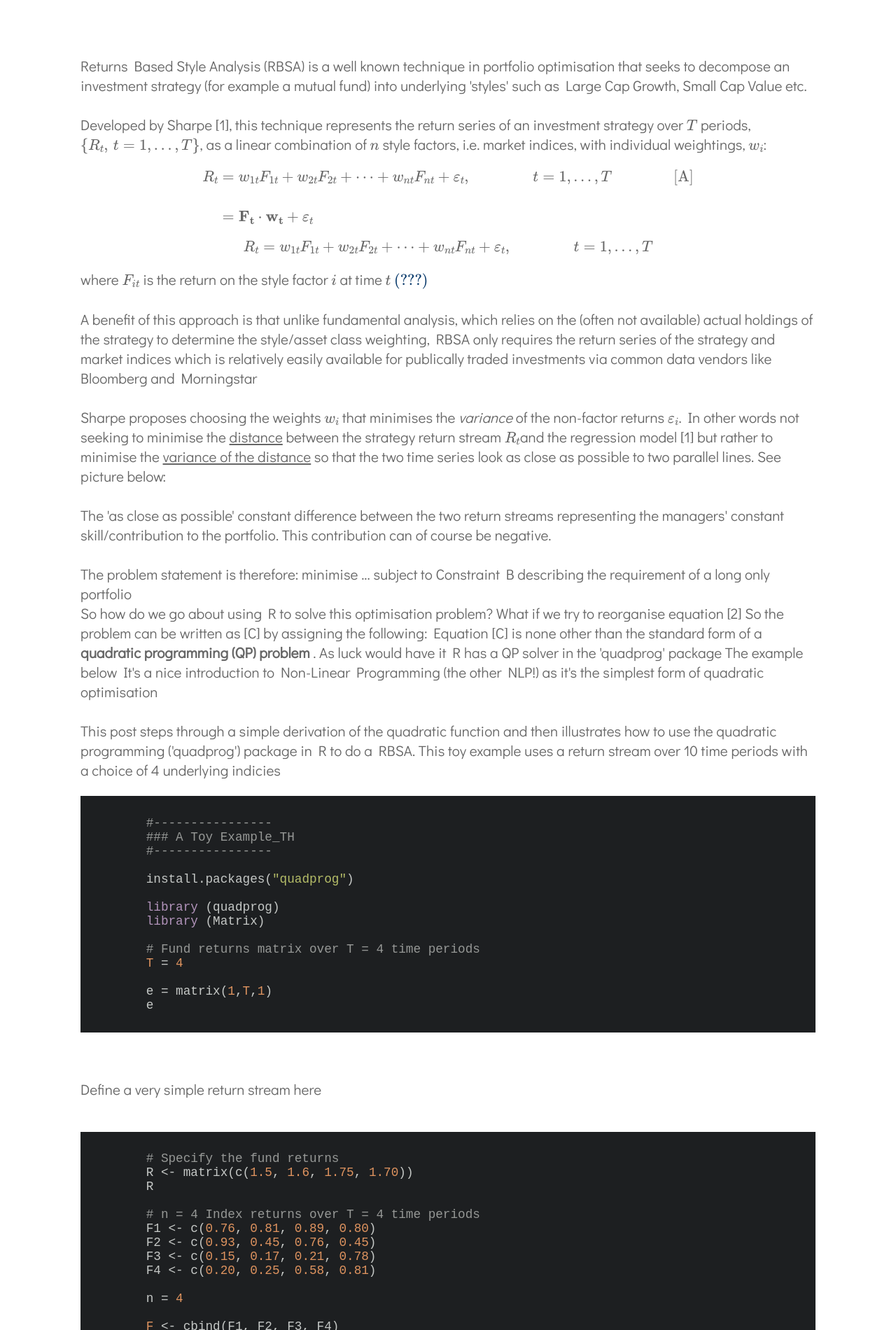
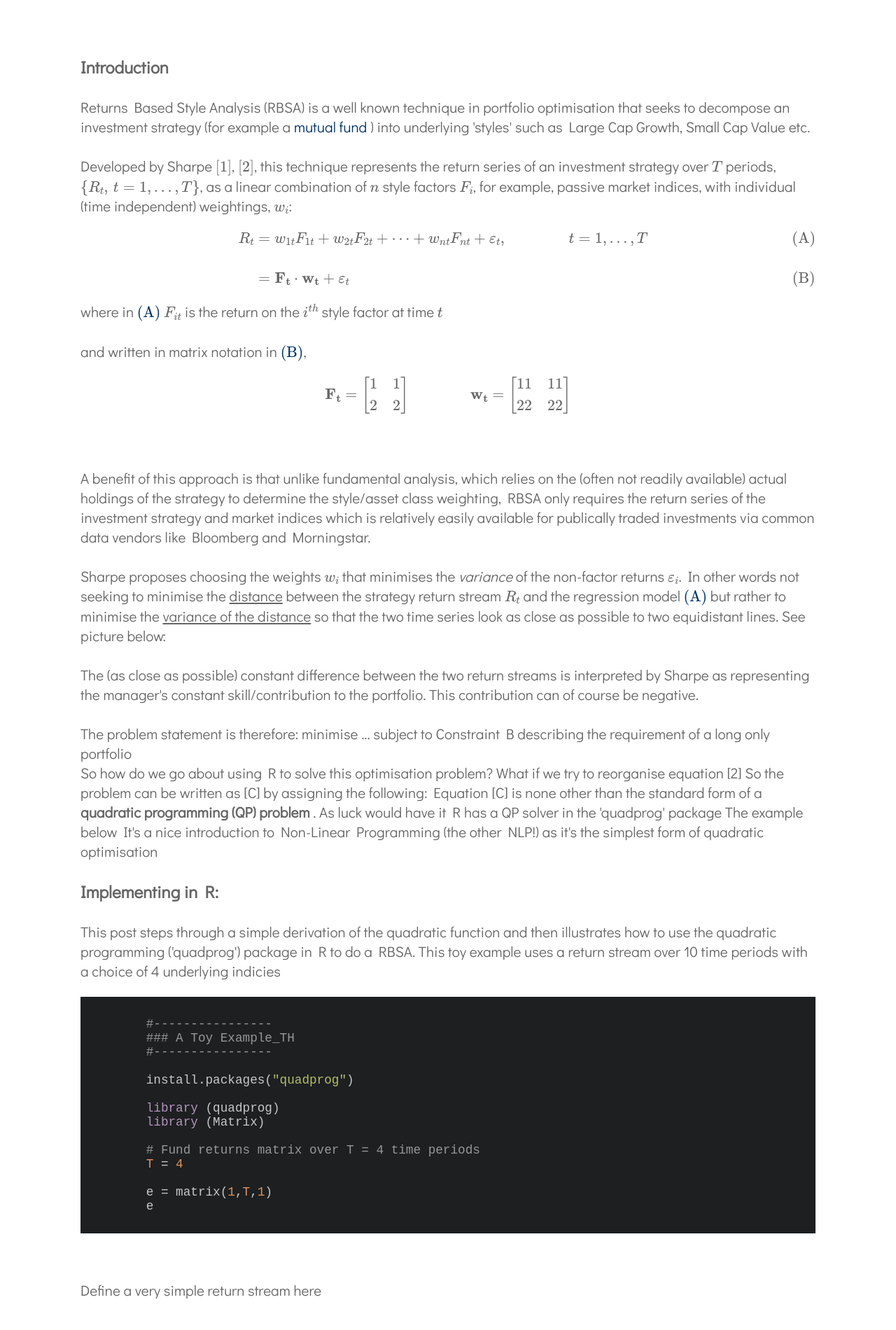
Before and after one commit to ThomasHandscomb/ThomasHandscomb.github.io, a Jekyll site: the page built from _posts/2019-06-25-RBSA.md, in a window 1280 px wide. Shown: the part 409-2309 px from the top of the page at 70% size. Built offline with Jekyll 4.4.1, drawn with Linux system fonts in a browser that asks for light colours; some of the changed text lies outside the part shown.

Commit message:
RBSA Commit and test online
RBSA Commit and test online

```diff
--- a/Data Science/index.html
+++ b/Data Science/index.html
@@ -9,7 +9,7 @@ Comment: Manifold thinking
 	<div id="three-column" class="container">
 
 	<div class="title">
-		<span class="byline"> When doing data science or leading a project I invariably both learn something new and find gaps in my understanding on things that I thought I knew well
+		<span class="byline"> When doing data science or leading a project I invariably both learn something new and find gaps in my understanding on things that I thought I knew well.
 		<br><br>
 		A good forcing mechanism for me to ensure I have understood a concept a little better is to try to write something down that makes sense at the end of a project. Simply trying to
 		articulate an idea more often than not highlights where the gaps in knowledge are. A useful byproduct is then being able to share these ideas more clearly with my team and other colleagues.
--- a/_includes/header.html
+++ b/_includes/header.html
@@ -7,7 +7,7 @@
 		<div id="menu">
 			<ul style = "font-size:1.5em">
 				<li> <a href="/" title="">Home</a></li>
-				<!--CONTROL INCLUSION OF DS BLOG BELOW-->
+				<!--CONTROL INCLUSION OF DS BLOG BELOW  -->
 				<li><a href="/Data Science" title="">Data Science</a></li>
 			</ul>
 		</div>
--- a/_posts/2019-06-25-RBSA.md
+++ b/_posts/2019-06-25-RBSA.md
@@ -8,36 +8,51 @@ date: 2019-08-25
 
 <div id="wrapper">
 	<div id="blog-page" class="blogcontainer">
+<h3>Introduction</h3> <br>
+Returns Based Style Analysis (RBSA) is a well known technique in portfolio optimisation that seeks to decompose an investment strategy (for example a
+<a href = "https://en.wikipedia.org/wiki/Mutual_fund">mutual fund </a>) into
+underlying 'styles' such as Large Cap Growth, Small Cap Value etc. <br> <br>
+Developed by Sharpe \([1]\), \([2]\), this technique represents the return series of an investment strategy over \(T\) periods,
+\(\{R_t, \, t = 1, \ldots, T\}\), as a linear combination of \(n\) style factors \(F_i\), for example, passive market indices, with individual (time independent) weightings, \(w_i\):
 
-Returns Based Style Analysis (RBSA) is a well known technique in portfolio optimisation that seeks to decompose an investment strategy (for example a mutual fund) into
-underlying 'styles' such as Large Cap Growth, Small Cap Value etc. <br><br>
-Developed by Sharpe [1], this technique represents the return series of an investment strategy over \(T\) periods,
-\(\{R_t, \, t = 1, \ldots, T\}\), as a linear combination of \(n\) style factors, i.e. market indices, with individual weightings, \(w_i\):
+\begin{align} R_t &= w_{1t} F_{1t} + w_{2t} F_{2t} + \cdots + w_{nt} F_{nt} + \varepsilon_t, \qquad \qquad t = 1, \ldots, T \label{eq:1} \tag{A} \\ \\
+ &= \mathbf{F_t} \cdot \mathbf{w_t} + \varepsilon_t  \label{eq:2} \tag{B}
+\end{align}
 
-$$ \begin{align} R_t &= w_{1t} F_{1t} + w_{2t} F_{2t} + \cdots + w_{nt} F_{nt} + \varepsilon_t, \qquad \qquad t = 1, \ldots, T \qquad \qquad \mbox{[A]} \\ \\
- &= \mathbf{F_t} \cdot \mathbf{w_t} + \varepsilon_t
-\end{align}
-$$
-
-\begin{equation} R_t = w_{1t} F_{1t} + w_{2t} F_{2t} + \cdots + w_{nt} F_{nt} + \varepsilon_t, \qquad \qquad t = 1, \ldots, T \label{eq:1}
+where in \(\eqref{eq:1}\) \(F_{it}\) is the return on the \(i^{th} \) style factor at time \(t\) <br> <br>
+and written in matrix notation in \(\eqref{eq:2}\),
+\begin{equation}
+	\mathbf{F_t} =
+	\begin{bmatrix}
+		1 & 1 \\
+		2 & 2 \\
+	\end{bmatrix}
+	\qquad
+	\mbox{} \qquad
+	\mathbf{w_t}=
+	\begin{bmatrix}
+		11 & 11 \\
+		22 & 22 \\
+	\end{bmatrix}
 \end{equation}
 
-where \(F_{it}\) is the return on the style factor \(i\) at time \(t\) \(\eqref{eq11}\)
+<!-- To reference the equation with the \tag above
+\(\eqref{eq:1}\)-->
 
 <br><br>
 
-A benefit of this approach is that unlike fundamental analysis, which relies on the (often not available) actual holdings of the strategy to determine the style/asset class weighting, RBSA only
-requires the return series of the strategy and market indices which is relatively easily available for publically traded investments via common data vendors like Bloomberg and Morningstar
+A benefit of this approach is that unlike fundamental analysis, which relies on the (often not readily available) actual holdings of the strategy to determine the style/asset class weighting, RBSA only
+requires the return series of the investment strategy and market indices which is relatively easily available for publically traded investments via common data vendors like Bloomberg and Morningstar.
 
 <br><br>
 
 Sharpe proposes choosing the weights \(w_i \) that minimises the <i>variance</i> of the non-factor returns \(\varepsilon_i\). In other words not seeking to minimise the
 <u>distance</u> between
-the strategy return stream \(R_{t}\)and the regression model [1] but rather to minimise the <u>variance of the distance</u> so that the two time series look as close as possible
-to two parallel lines. See picture below:
+the strategy return stream \(R_{t}\) and the regression model \(\eqref{eq:1}\) but rather to minimise the <u>variance of the distance</u> so that the two time series look as close as possible
+to two equidistant lines. See picture below:
 
 <br><br>
-The 'as close as possible' constant difference between the two return streams representing the managers' constant skill/contribution to the portfolio. This contribution can of
+The (as close as possible) constant difference between the two return streams is interpreted by Sharpe as representing the manager's constant skill/contribution to the portfolio. This contribution can of
 course be negative.
 
 <br><br>
@@ -57,6 +72,8 @@ Equation [C] is none other than the standard form of a <b> quadratic programming
 The example below
 
 It's a nice introduction to Non-Linear Programming (the other NLP!) as it's the simplest form of quadratic optimisation <br><br>
+
+<h3>Implementing in R:</h3> <br>
 This post steps through a simple derivation of the quadratic function and then illustrates how to use the quadratic programming ('quadprog') package in R to do a RBSA. This toy
 example uses a return stream over 10 time periods with a choice of 4 underlying indicies
 
@@ -113,7 +130,10 @@ The matrix algebra occurs here
 	</code>
 	</pre>
 
-	<p> References: [1] Sharpe reference here </p>
-	</div>
+<h3>References:</h3> <br>
+<ul>
+	<li> \([1]\) W. F. Sharpe. Determining a fund’s eﬀective asset mix. <i> Investment Management Review </i>, pages 59–69, December 1988. </li>
+	<li> \([2]\) W. F. Sharpe. Asset allocation: Management style and performance measurement. <i> Journal of Portfolio Management </i>, pages 7–19, Winter 1992. </li>
+</ul>
 
 </div>
--- a/css/main.css
+++ b/css/main.css
@@ -308,8 +308,8 @@
 
 	.box1_TH,
 	.box2_TH,
-	.box3_TH
-	.box4_TH
+	.box3_TH,
+	.box4_TH,
 	.box5_TH
 	{
 		width: 240px;
@@ -327,7 +327,7 @@
 		float: center;
 	}
 
-	.box4_TH
+	.box4_TH,
 	.box5_TH
 	{
 		float: right;
--- a/index.html
+++ b/index.html
@@ -11,7 +11,7 @@ Comment: Manifold thinking
 			<h2>About</h2> <br>
 			<span class="byline">I'm a Lead Data Scientist at <a href = "https://www.Schroders.com">Schroders Asset Management </a> in London, UK. My primary responsibilities are to help shape Schroders’ Product,
 		Distribution and Pricing strategy and tactical activity through deep analytical, forward looking and actionable insights. Whilst very much hands on I also manage Data Scientists
-		to execute on projects and to develop an industry leading data science platform to most effectively deliver into these goals </span>
+		to execute on projects and to develop an industry leading data science platform to most effectively deliver into these goals. </span>
 		</div>
 
 		<p>
@@ -42,8 +42,8 @@ Comment: Manifold thinking
 		<div class="box2_TH">
 			<span class="fa fa-laptop"></span>
 			<p>Machine learning</p>
-			<!--CONTROL INCLUSION OF CV BELOW-->
-			<a href="/files/CV for Thomas Handscomb.pdf" class="button button-alt">Download CV</a>
+			<!--CONTROL INCLUSION OF CV BELOW
+			<a href="/files/CV for Thomas Handscomb.pdf" class="button button-alt">Download CV</a> -->
 		</div>
 
 		<div class="box2_TH">
```
